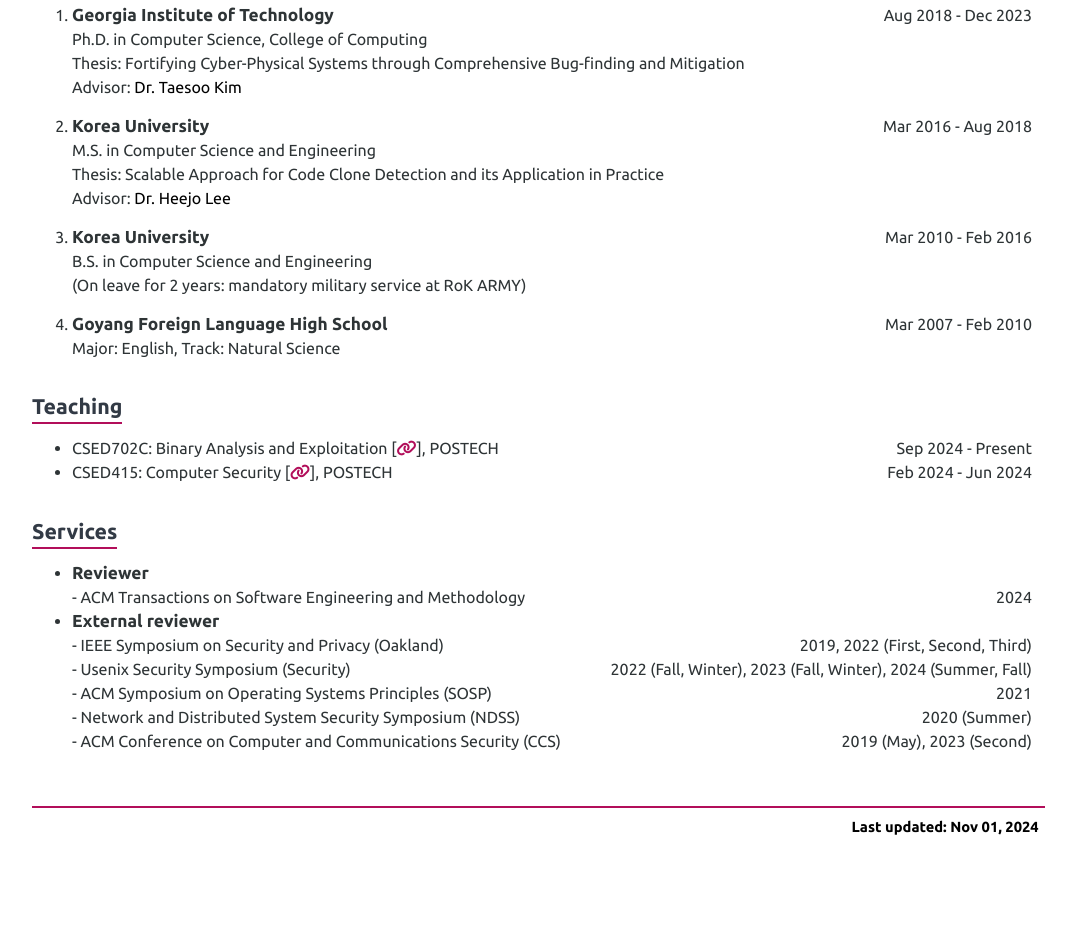
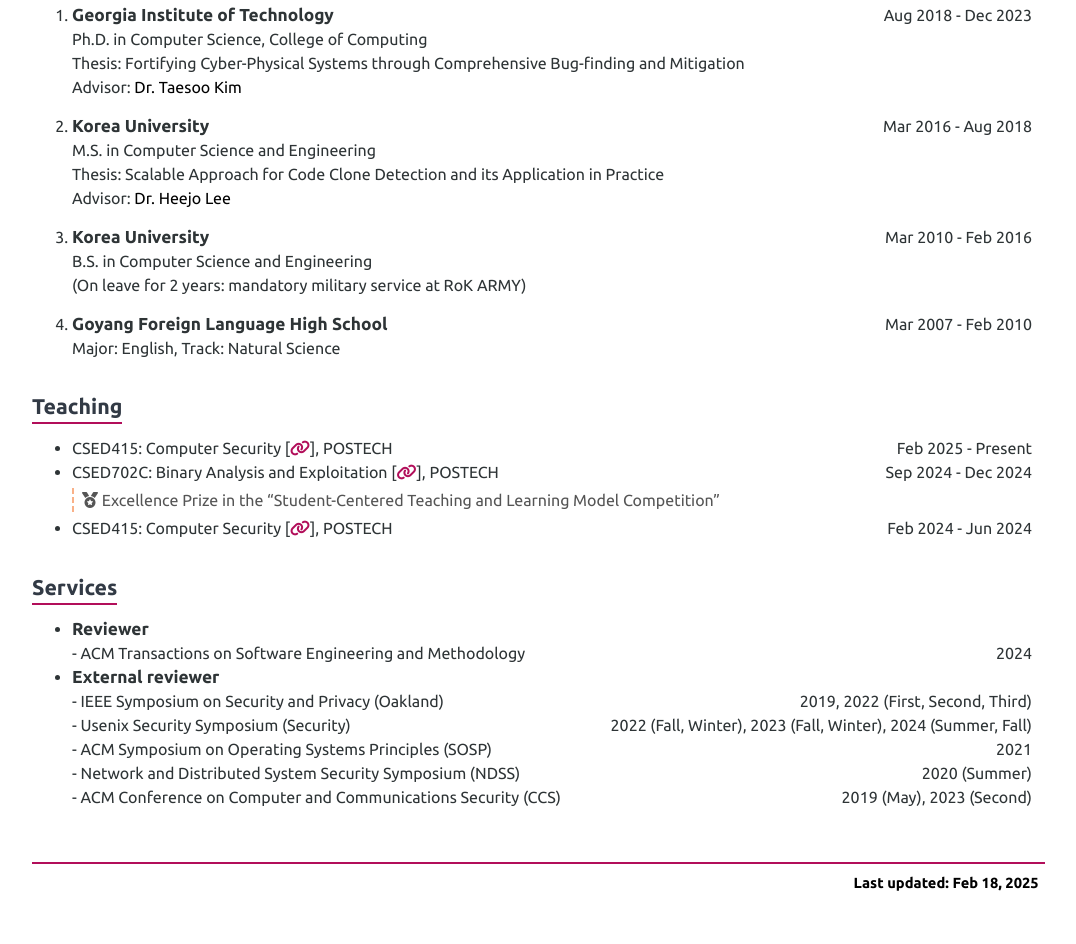
Before and after one commit to seulbae-security/seulbae-security.github.io, a plain HTML site: page index.html in a window 1280 px wide. Shown: the part 2170-3114 px from the top of the page, without its empty margins (108-1184 px from the left). Before the commit the page ends 3063 px from the top, so only its background shows below. Drawn offline with Linux system fonts and the light colour scheme.

Commit message:
update teaching

```diff
--- a/index.html
+++ b/index.html
@@ -348,10 +348,20 @@
     <!-- <h3>2024 ~</h3> -->
     <ul>
       <li>
+        CSED415: Computer Security
+        [<a class="ext" href="https://compsec.postech.ac.kr/teaching/csed415/2025sp"><i class="fa-solid fa-link"></i></a>],
+        POSTECH
+        <span class="date">Feb 2025 - Present</span>
+      </li>
+      <li>
         CSED702C: Binary Analysis and Exploitation
         [<a class="ext" href="https://compsec.postech.ac.kr/teaching/csed702c/2024fa"><i class="fa-solid fa-link"></i></a>],
         POSTECH
-        <span class="date">Sep 2024 - Present</span>
+        <span class="date">Sep 2024 - Dec 2024</span>
+        <br/>
+        <span class="conf">
+          <i class="fa-solid fa-medal"></i> Excellence Prize in the “Student-Centered Teaching and Learning Model Competition”
+        </span>
       </li>
       <li>
         CSED415: Computer Security
@@ -384,7 +394,7 @@
     </ul>
 
     <div class="footer">
-      <a class="footer_text alignright">Last updated: Nov 01, 2024</a>
+      <a class="footer_text alignright">Last updated: Feb 18, 2025</a>
     </div>
 
 </div>
```
